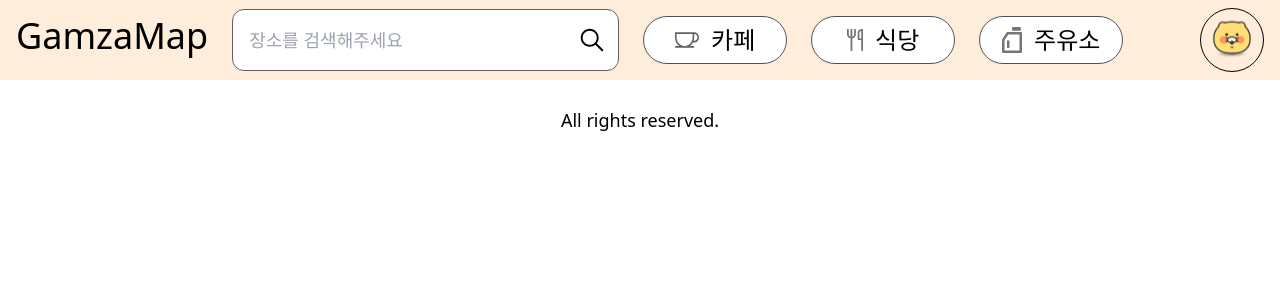
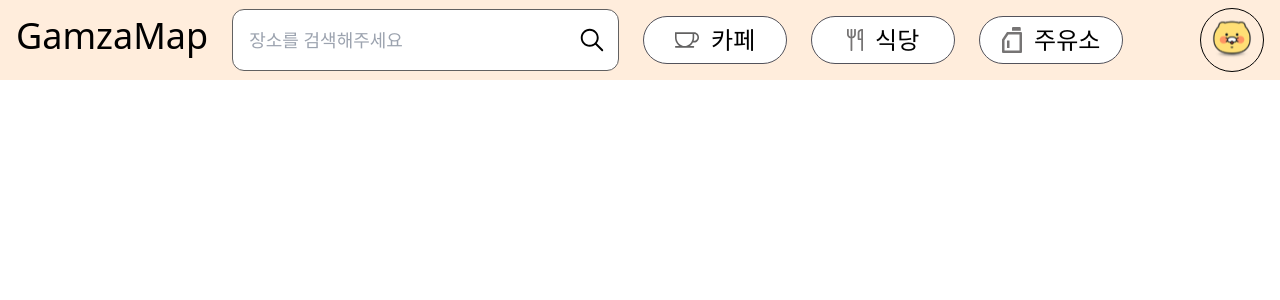
Before and after one commit to GDSC-KNU/3rd-sc-ex2-GamzaMap-Frontend, a React (Vite) app: page / in a window 1280 px wide. Shown: the top 300 px of the page. Built offline with nearby package versions, Linux system fonts and the light colour scheme.

Commit message:
[Chore]: 전체적인 코드 구성 및 위치 수정

```diff
--- a/src/components/template/HomeTemplate.jsx
+++ b/src/components/template/HomeTemplate.jsx
@@ -1,9 +1,9 @@
+import Header from '../organisms/layout/Header';
+
 const HomeTemplate = () => {
 	return (
 		<>
-			<div className="flex h-20 text-lg justify-center items-center">
-				All rights reserved.
-			</div>
+			<Header />
 		</>
 	);
 };
--- a/src/pages/Home.jsx
+++ b/src/pages/Home.jsx
@@ -1,9 +1,8 @@
 import HomeTemplate from '../components/template/HomeTemplate';
-import Header from '../components/organisms/layout/Header';
+
 const HomePage = () => {
 	return (
 		<>
-			<Header />
 			<HomeTemplate />
 		</>
 	);
```
